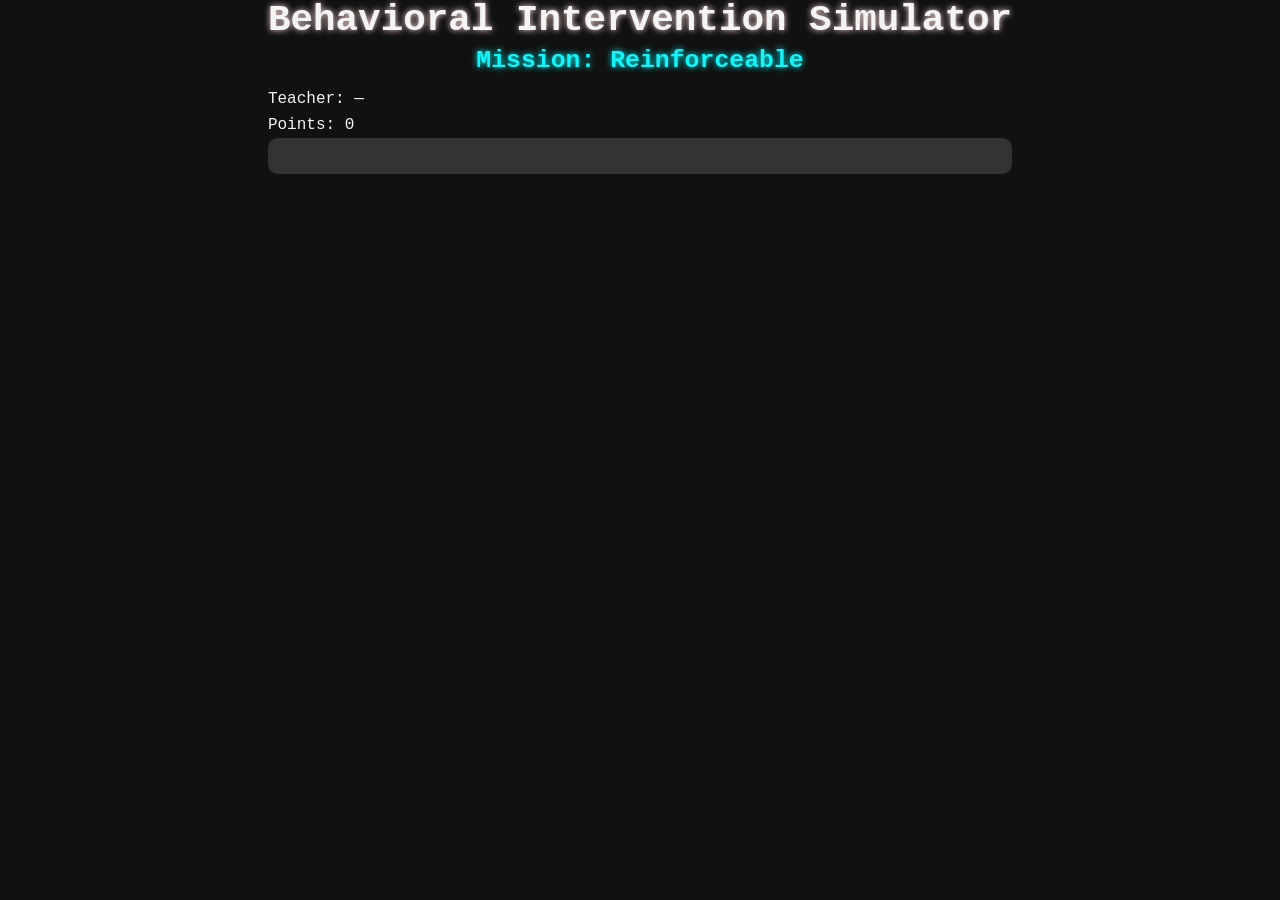
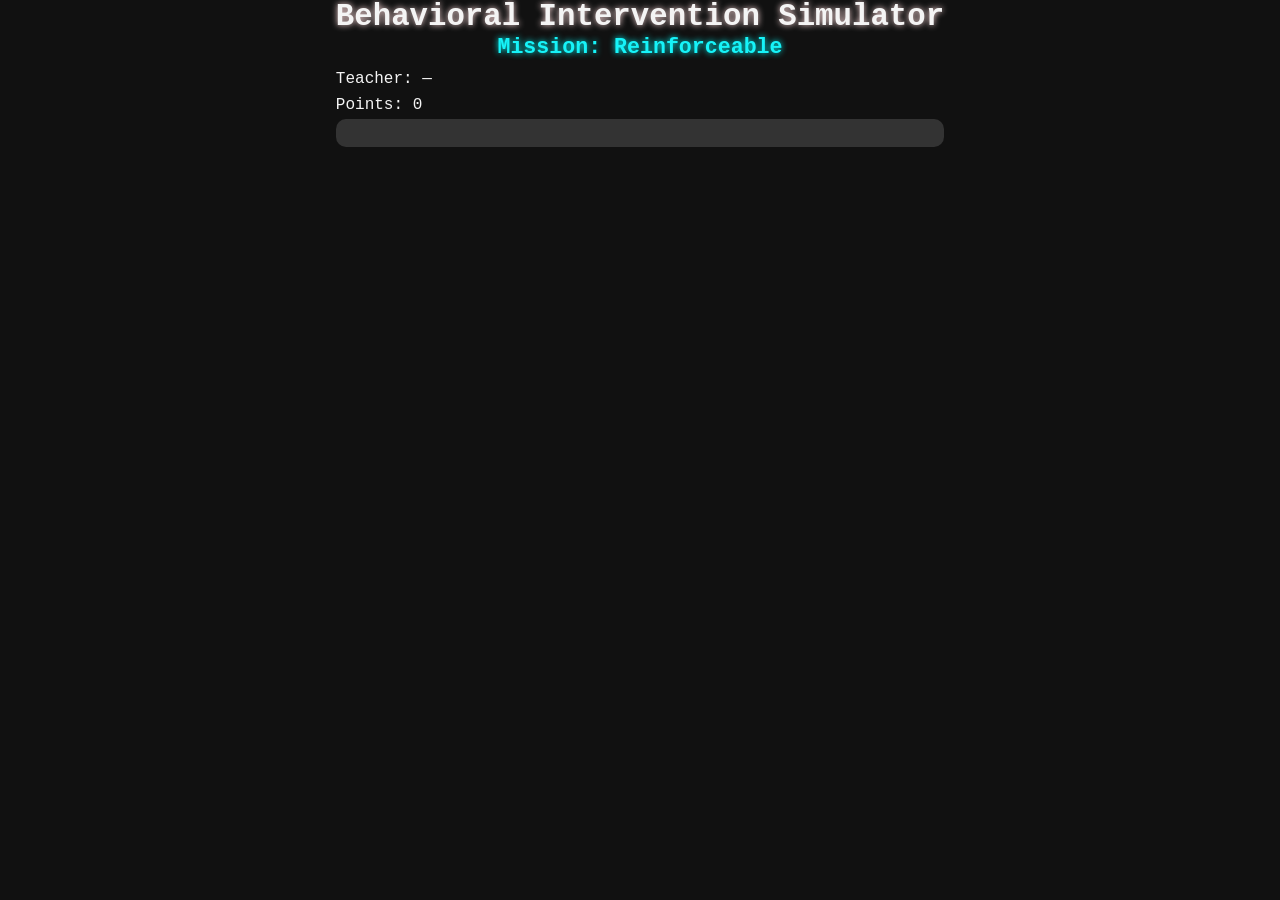

Update style.css

--- a/style.css
+++ b/style.css
@@ -1550,3 +1550,64 @@ body.playing-mission #bottom-action-slot {
     padding: 8px 10px !important;
   }
 }
+
+/* ============================================================
+   WIDE DESKTOP EMBED TUNING
+   Put this at the bottom of style.css
+   ============================================================ */
+
+@media (min-width: 901px) {
+  #game-container {
+    width: min(1920px, calc(100vw - 20px));
+    max-width: none;
+    margin: 6px auto;
+    padding: 12px 28px 16px;
+  }
+
+  h1 {
+    font-size: clamp(1.55rem, 2.4vw, 2.15rem);
+    margin-bottom: 2px;
+  }
+
+  h2,
+  #scenario-title {
+    font-size: clamp(1rem, 1.7vw, 1.35rem);
+    margin-bottom: 8px;
+  }
+
+  #toolbar {
+    margin-bottom: 10px;
+    gap: 10px;
+  }
+
+  #feedback {
+    max-width: 620px;
+    min-width: 420px;
+    min-height: 60px;
+  }
+
+  #story-text {
+    padding: 14px 18px;
+    margin-bottom: 10px;
+    font-size: clamp(1rem, 1.05vw, 1.12rem);
+    line-height: 1.38;
+  }
+
+  .mission-intro {
+    margin: 10px 0;
+    padding: 10px 12px;
+  }
+
+  .mission-grid {
+    gap: 12px;
+  }
+
+  .mission-card {
+    padding: 10px 12px;
+    gap: 8px;
+  }
+
+  .mission-card .action button {
+    min-height: 54px;
+  }
+}
